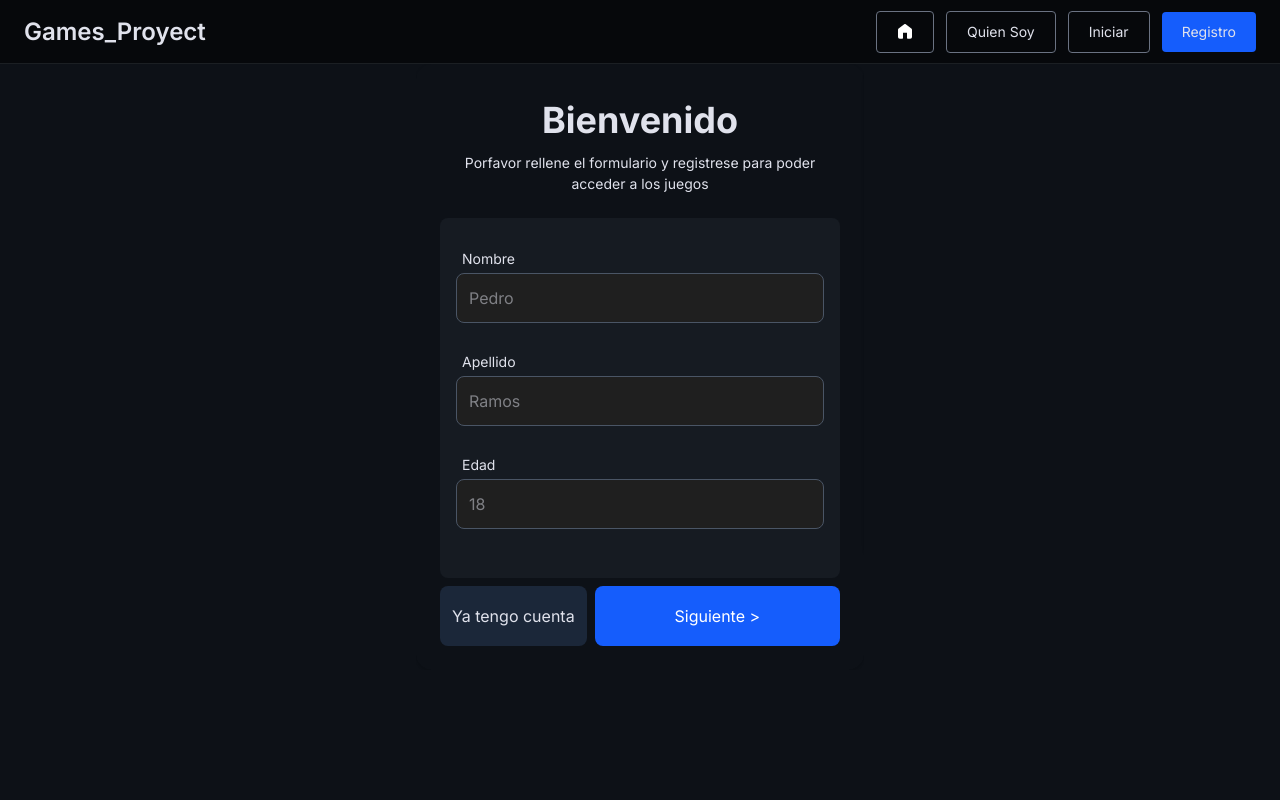
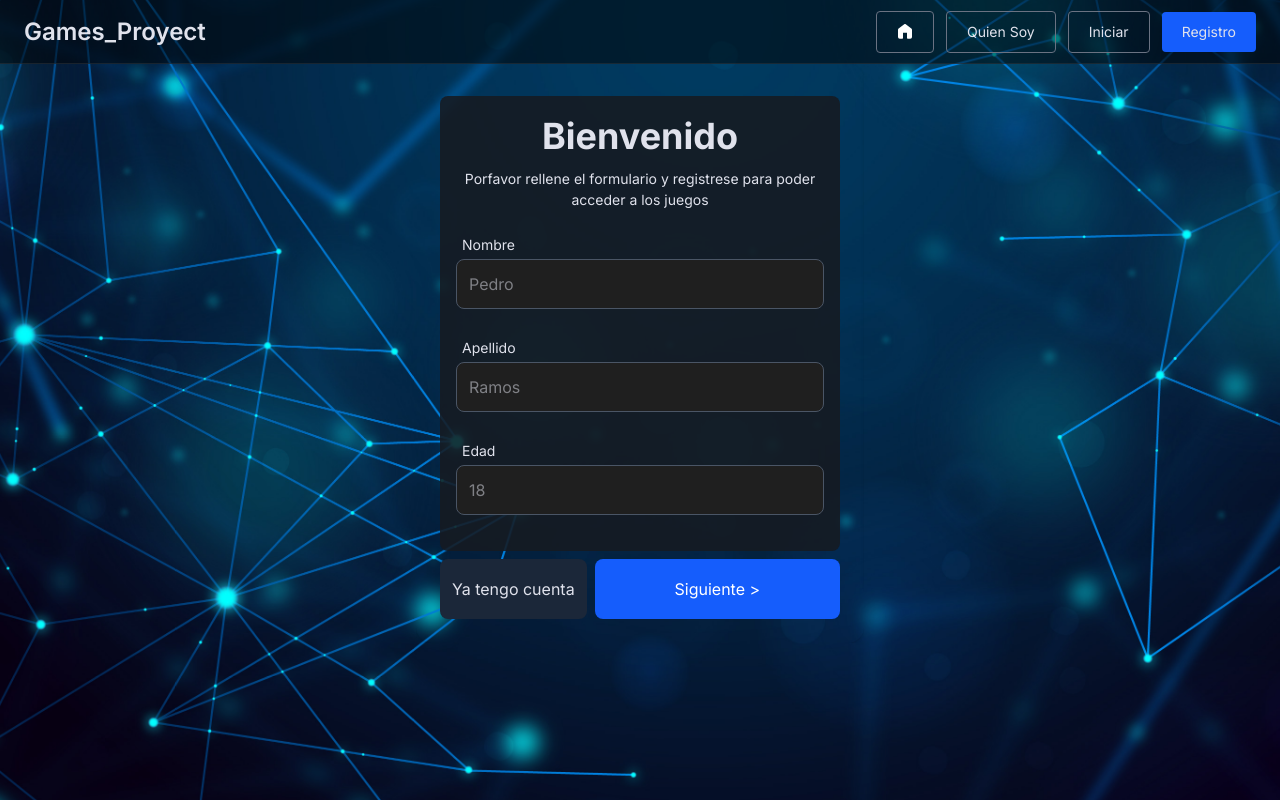
Before and after one commit to Alejo-Chavez/Proyecto-QuePais, an Angular app: page /register in a window 1280 px wide. Built offline with nearby package versions, Linux system fonts and the light colour scheme.

Commit message:
STYLE: modificando estilos del registro

```diff
--- a/src/app/features/register/components/step-one/step-one.html
+++ b/src/app/features/register/components/step-one/step-one.html
@@ -1,5 +1,8 @@
+<div [formGroup]="registerForm" class="flex flex-col gap-2 w-full max-w-md mx-auto px-6 py-6 pt-8 rounded-2xl shadow ">
 
-    <div [formGroup]="registerForm" class="flex flex-col gap-2 w-full max-w-md mx-auto px-6 py-6 pt-8 rounded-2xl shadow ">
+
+    <div class="flex flex-col justify-center  bg-[var(--ink-black-component)]/88 rounded-lg min-h-90 p-4 gap-2">
+
         <div class="flex flex-col gap-2 mb-4">
             <h2 class="text-4xl font-bold text-center pb-1 animate-fadeIn mt-1">
                 Bienvenido
@@ -7,8 +10,6 @@
             <p class="text-center text-[14px] animate-fadeIn-2">Porfavor rellene el formulario y registrese para poder
                 acceder a los juegos</p>
         </div>
-
-        <div class="flex flex-col justify-center  bg-[var(--ink-black-component)] rounded-lg min-h-90 p-4 gap-2">
 
         <div class="flex flex-col">
             <p class="m-0 pb-1 text-[14px] pl-1.5">Nombre</p>
@@ -31,7 +32,7 @@
         <div class="flex flex-col">
             <p class="m-0 pb-1 text-[14px] pl-1.5">Apellido</p>
             <input type="text" placeholder="Ramos" formControlName="apellido"
-                    class="bg-[#1f1f1f] border border-gray-600 focus:outline-none focus:border-[var(--azure-blue-2)] rounded-lg p-3"/>
+                class="bg-[#1f1f1f] border border-gray-600 focus:outline-none focus:border-[var(--azure-blue-2)] rounded-lg p-3" />
             <div class="min-h-5">
                 @if (registerForm.get('apellido')?.touched &&
                 registerForm.get('apellido')?.invalid) {
--- a/src/app/features/register/components/step-two/step-two.html
+++ b/src/app/features/register/components/step-two/step-two.html
@@ -1,14 +1,15 @@
 @if(registerForm){
-<div [formGroup]="registerForm" class="flex flex-col gap-2 w-full max-w-md mx-auto px-6 py-6 pt-8 rounded-2xl shadow ">
+<div [formGroup]="registerForm" class="flex flex-col gap-2 w-full max-w-md mx-auto px-6 py-6 pt-8 rounded-2xl shadow">
 
 
 
-    <div class="flex  flex-col  justify-around space-y-4 bg-[var(--ink-black-component)] p-4 min-h-80  rounded-xl ">
-        <h2 class="text-2xl font-bold mb-6 text-center">Cuenta</h2>
-        <p class="text-center text-[14px] animate-fadeIn-2">Porfavor rellene el formulario y registrese para poder
-            acceder a
-            los juegos
+    <div class="flex  flex-col  justify-around space-y-4 bg-[var(--ink-black-component)]/88 p-4 min-h-90  rounded-xl gap-3 ">
+        <div class=" flex flex-col gap-2">
+        <h2 class="text-3xl font-bold mb-6 text-center">Cuenta</h2>
+        <p class="text-center text-[14px] animate-fadeIn-2">Porfavor termine el formulario y registrese para poder
+            acceder a los juegos
         </p>
+        </div>
         <div class="flex flex-col justify-center gap-2 pb-2.5 m-0">
             <div>
                 <p class="pb-1">Correo</p>
--- a/src/app/features/register/register.html
+++ b/src/app/features/register/register.html
@@ -1,3 +1,10 @@
+<div class="relative min-h-screen overflow-hidden"
+ (mousemove)="onMouseMove($event)">
+  <!--imagen de bg-->
+  <div class="absolute inset-0 will-change-transform scale-100" [style.transform]="'scale(1.1) translate(' + (-mouseX) + 'px, ' + (-mouseY) + 'px)'">
+    <img src="/assets/bg-imgs/3409297.jpg" alt="background" class="w-full h-full object-cover">
+  </div>
+
   <form [formGroup]="registerForm">
 
     <div class="min-h-screen flex items-center justify-center items-start pt-16 ">
@@ -10,20 +17,14 @@
           <!-- STEP 1 -->
           <div class="w-full flex-shrink-0">
 
-            <app-step-one
-              [registerForm]="registerForm"
-              (next)="next()" />
+            <app-step-one [registerForm]="registerForm" (next)="next()" />
 
           </div>
 
           <!-- STEP 2 -->
           <div class="w-full flex-shrink-0">
 
-            <app-step-two
-              [registerForm]="registerForm"
-              [loading]="loading"
-              (submit)="handleSubmit()"
-              (prev)="prev()" />
+            <app-step-two [registerForm]="registerForm" [loading]="loading" (submit)="handleSubmit()" (prev)="prev()" />
 
           </div>
 
@@ -34,3 +35,4 @@
     </div>
 
   </form>
+</div>
--- a/src/app/features/register/register.ts
+++ b/src/app/features/register/register.ts
@@ -21,6 +21,9 @@ export class Register {
 
   userService = inject(UserService);
 
+  mouseX = 0;
+  mouseY = 0;
+
   step = 1;
   loading = false;
 
@@ -32,6 +35,7 @@ export class Register {
   mail: ["", [Validators.required, Validators.email]],
   contrasena: ["", [Validators.required, Validators.minLength(6)]]
 });
+
 
   async handleSubmit(): Promise<void> {
     if(this.loading) return;
@@ -84,7 +88,7 @@ export class Register {
     } finally {
       this.loading = false;
     }
-  }
+  };
 
   next() {
     this.registerForm.get('nombre')?.markAsTouched();
@@ -100,9 +104,21 @@ export class Register {
     }
 
     this.step = 2;
-  }
+  };
 
   prev() {
     this.step--;
-  }
+  };
+
+  onMouseMove(event: MouseEvent): void {
+
+    const x = event.clientX / window.innerWidth - 0.5;
+    const y = event.clientY / window.innerHeight - 0.5;
+
+    // intensidad del efecto
+    const strength = 10;
+
+    this.mouseX = x * strength;
+    this.mouseY = y * strength;
+  };
 }
--- a/src/app/features/who-iam/who-iam.ts
+++ b/src/app/features/who-iam/who-iam.ts
@@ -1,6 +1,7 @@
 import { Component, inject } from '@angular/core';
 import { GithubService } from './service/github';
 import { RepoCard } from './components/repo-card/repo-card';
+
 @Component({
   selector: 'app-who-iam',
   imports: [RepoCard],
```
Also changed, not shown: public/assets/bg-imgs/3409297.jpg (added). Lines whose indentation alone changed are shown as unchanged.
